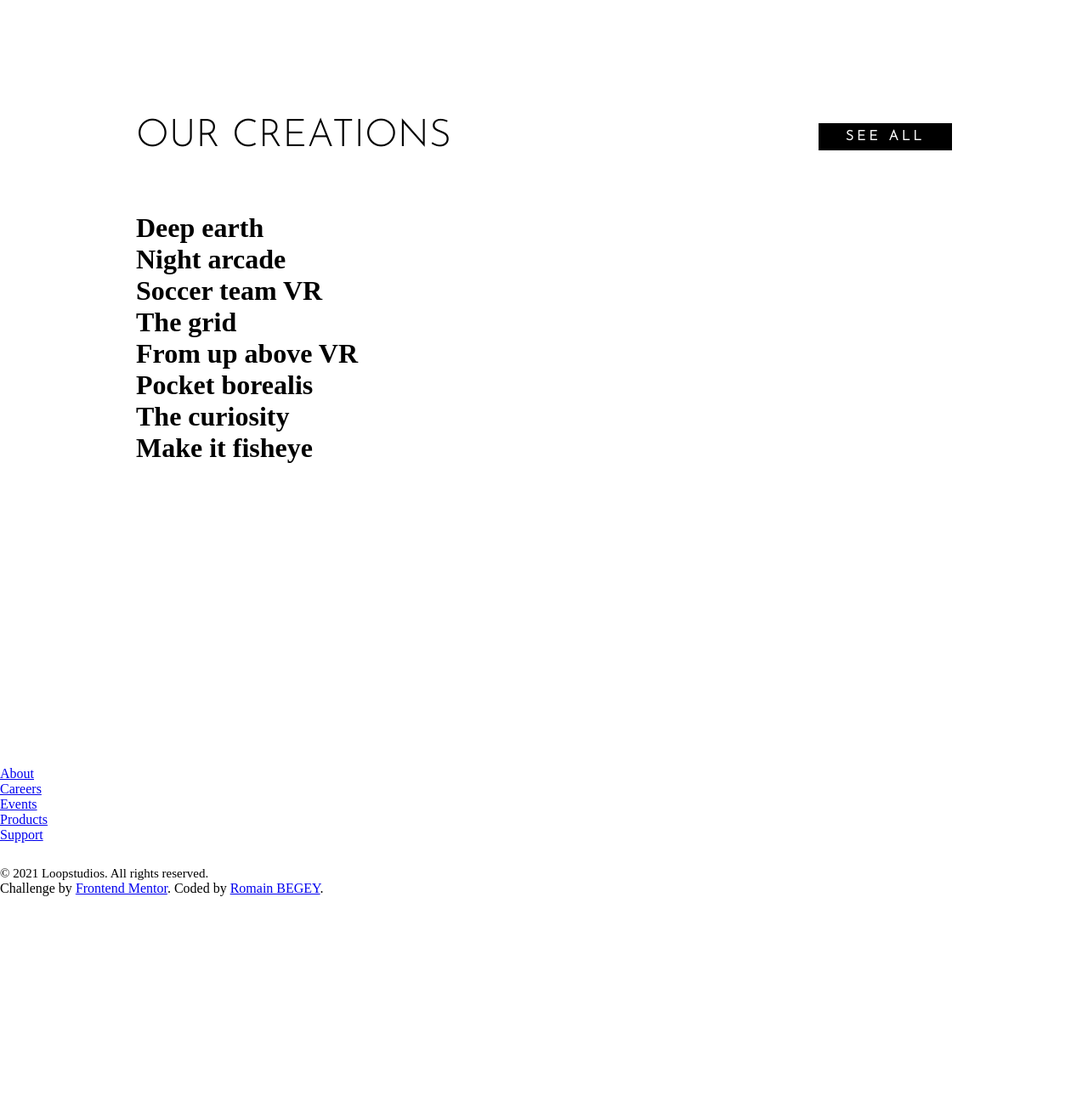
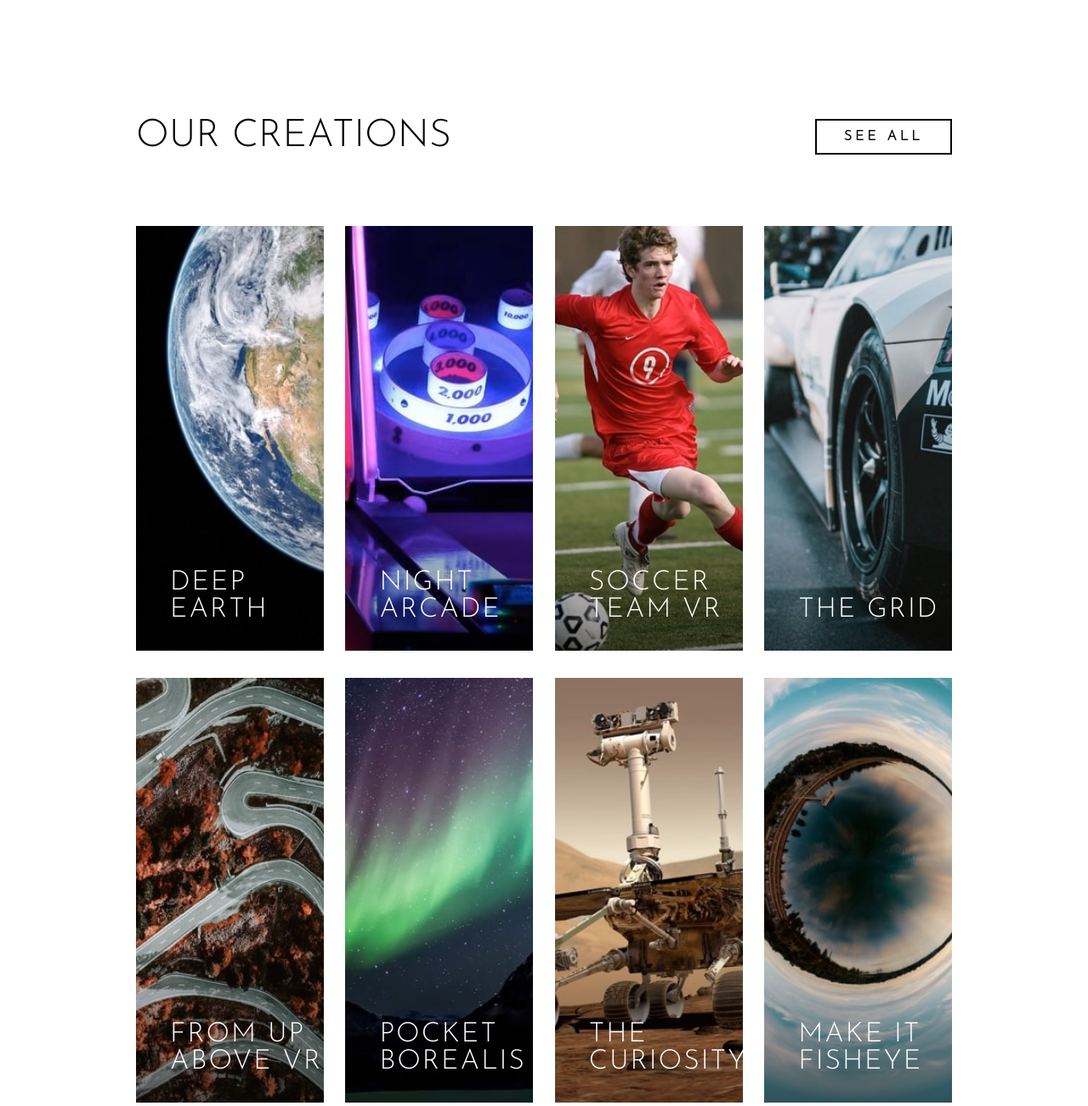
Before and after one commit to Romain-lab/loopstudios-landing-page, a plain HTML site: page index.html in a window 1280 px wide. Shown: the part 1320-2622 px from the top of the page at 85% size. Before the commit the page ends 2375 px from the top, so only its background shows below. Drawn offline with Linux system fonts and the light colour scheme.

Commit message:
creations section done

```diff
--- a/index.html
+++ b/index.html
@@ -42,14 +42,14 @@
               <a href="#" class="creations__top__btn">See all</a>
           </div>
           <div class="creations__container">
-            <div class="creations__container__creation"><h1 class="creations__container__creation__title">Deep earth</h1></div>
-            <div class="creations__container__creation"><h1 class="creations__container__creation__title">Night arcade</h1></div>
-            <div class="creations__container__creation"><h1 class="creations__container__creation__title">Soccer team VR</h1></div>
-            <div class="creations__container__creation"><h1 class="creations__container__creation__title">The grid</h1></div>
-            <div class="creations__container__creation"><h1 class="creations__container__creation__title">From up above VR</h1></div>
-            <div class="creations__container__creation"><h1 class="creations__container__creation__title">Pocket borealis</h1></div>
-            <div class="creations__container__creation"><h1 class="creations__container__creation__title">The curiosity</h1></div>
-            <div class="creations__container__creation"><h1 class="creations__container__creation__title">Make it fisheye</h1></div>
+            <div class="creations__container__earth"><div class="creations__container__blackbg"></div><h1 class="creations__container__title">Deep earth</h1></div>
+            <div class="creations__container__night"><div class="creations__container__blackbg"></div><h1 class="creations__container__title">Night arcade</h1></div>
+            <div class="creations__container__soccer"><div class="creations__container__blackbg"></div><h1 class="creations__container__title">Soccer team VR</h1></div>
+            <div class="creations__container__grid"><div class="creations__container__blackbg"></div><h1 class="creations__container__title">The grid</h1></div>
+            <div class="creations__container__vr"><div class="creations__container__blackbg"></div><h1 class="creations__container__title">From up above VR</h1></div>
+            <div class="creations__container__borealis"><div class="creations__container__blackbg"></div><h1 class="creations__container__title">Pocket borealis</h1></div>
+            <div class="creations__container__curiosity"><div class="creations__container__blackbg"></div><h1 class="creations__container__title">The curiosity</h1></div>
+            <div class="creations__container__fisheye"><div class="creations__container__blackbg"></div><h1 class="creations__container__title">Make it fisheye</h1></div>
           </div>
         </div>
       </div>
--- a/style.scss
+++ b/style.scss
@@ -60,7 +60,7 @@ body {
 }
 
 .container {
-  padding: 10rem;
+  padding: 10rem 10rem 0 10rem;
 }
 
 .vr {
@@ -105,12 +105,13 @@ body {
     display: flex;
     justify-content: space-between;
     align-items: center;
-    margin-bottom: 4rem;
+    margin-bottom: 5rem;
     &__btn {
-      padding: .5rem 2rem;
-      background-color: var(--black);
+      padding: .7rem 2rem;
+      background-color: var(--white);
+      border: 2px solid var(--black);
       text-decoration: none;
-      color: var(--white);
+      color: var(--black);
       text-transform: uppercase;
       font-family: "Josefin Sans", sans-serif;
       font-weight: bold;
@@ -119,4 +120,106 @@ body {
       display: inline-block;
     }
   }
+  &__container {
+    display: flex;
+    flex-wrap: wrap;
+    justify-content: space-between;
+    &__title {
+      position: absolute;
+      color: var(--white);
+      bottom: 2rem;
+      left: 2.5rem;
+      font-family: "Josefin Sans", sans-serif;
+      text-transform: uppercase;
+      font-weight: normal;
+      letter-spacing: 2px;
+      z-index: 3;
+    }
+    &__blackbg {
+      z-index: 2;
+      background-image: linear-gradient(to top, rgba(0,0,0,1), rgba(0,0,0,0));
+      opacity: 0.5;
+      bottom: 0;
+      position: absolute;
+      width: 100%;
+      height: 200px;
+    }
+    &__earth {
+      background-image: url("images/desktop/image-deep-earth.jpg");
+      background-repeat: no-repeat;
+      background-size: cover;
+      background-position: center;
+      width: 23%;
+      height: 500px;
+      position: relative;
+    }
+    &__night {
+      background-image: url("images/desktop/image-night-arcade.jpg");
+      background-repeat: no-repeat;
+      background-size: cover;
+      background-position: center;
+      width: 23%;
+      height: 500px;
+      position: relative;
+    }
+    &__soccer {
+      background-image: url("images/desktop/image-soccer-team.jpg");
+      background-repeat: no-repeat;
+      background-size: cover;
+      background-position: center;
+      width: 23%;
+      height: 500px;
+      position: relative;
+      background-color: rgba(117, 190, 218, 0.5);
+    }
+    &__grid {
+      background-image: url("images/desktop/image-grid.jpg");
+      background-repeat: no-repeat;
+      background-size: cover;
+      background-position: center;
+      width: 23%;
+      height: 500px;
+      position: relative;
+    }
+    &__vr {
+      background-image: url("images/desktop/image-from-above.jpg");
+      background-repeat: no-repeat;
+      background-size: cover;
+      background-position: center;
+      width: 23%;
+      height: 500px;
+      position: relative;
+      margin-top: 2rem;
+    }
+    &__borealis {
+      background-image: url("images/desktop/image-pocket-borealis.jpg");
+      background-repeat: no-repeat;
+      background-size: cover;
+      background-position: center;
+      width: 23%;
+      height: 500px;
+      position: relative;
+      margin-top: 2rem;
+    }
+    &__curiosity {
+      background-image: url("images/desktop/image-curiosity.jpg");
+      background-repeat: no-repeat;
+      background-size: cover;
+      background-position: center;
+      width: 23%;
+      height: 500px;
+      position: relative;
+      margin-top: 2rem;
+    }
+    &__fisheye {
+      background-image: url("images/desktop/image-fisheye.jpg");
+      background-repeat: no-repeat;
+      background-size: cover;
+      background-position: center;
+      width: 23%;
+      height: 500px;
+      position: relative;
+      margin-top: 2rem;
+    }
+  }
 }
```
Also changed, not shown: style.css, 1 other file.
